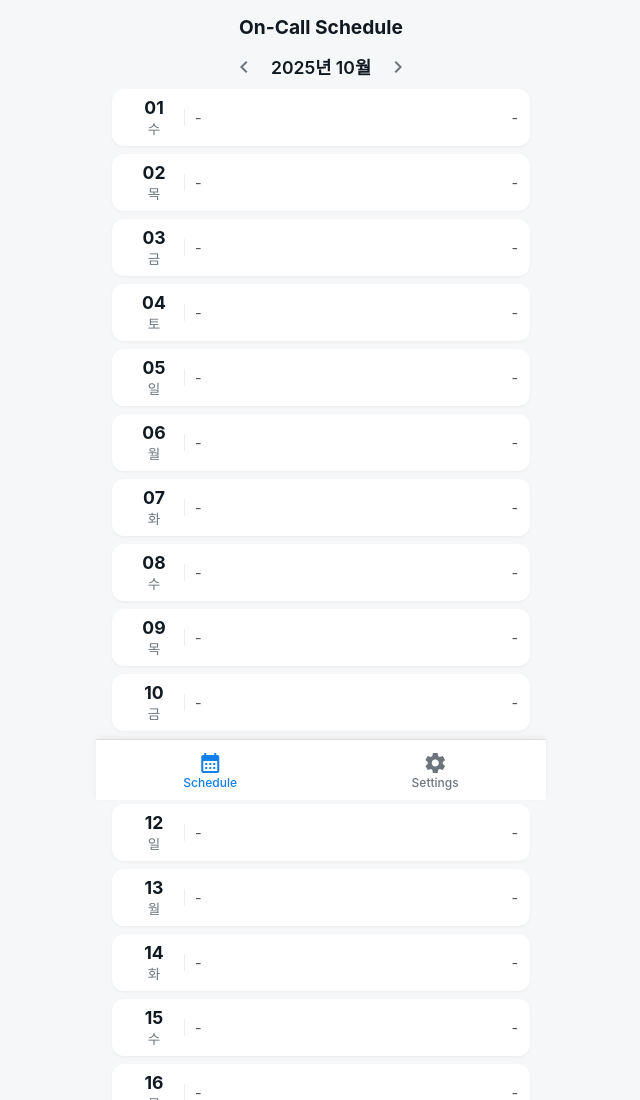
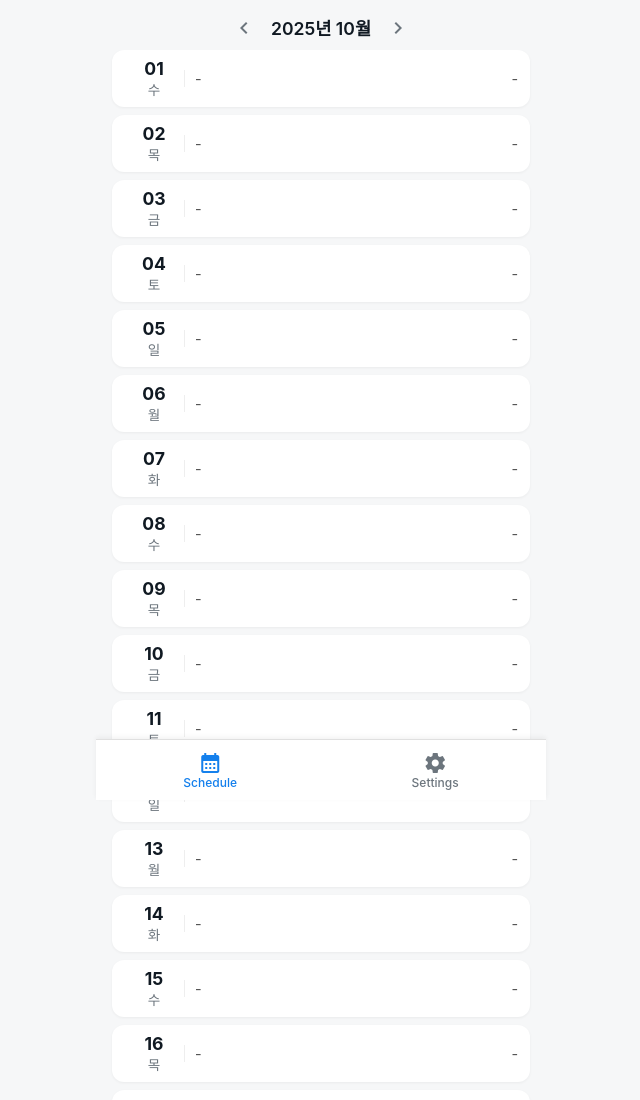
Before and after one commit to annae0sang3/notifier, a website: page notifier-pages-frontend/public/index.html in a window 1280 px wide. Shown: the top 1100 px of the page, without its empty margins (319-959 px from the left). Drawn offline with Linux system fonts and the light colour scheme; no server answers.

Commit message:
title was made invisible.

```diff
--- a/notifier-pages-frontend/public/index.html
+++ b/notifier-pages-frontend/public/index.html
@@ -254,7 +254,7 @@
 <body>
   <div class="container">
     <div class="header">
-      <h1>On-Call Schedule</h1>
+      <!-- <h1>On-Call Schedule</h1> -->
       <div class="month-selector">
         <span class="arrow material-icons" onclick="prevMonth()">chevron_left</span>
         <h2 id="current-month-year">2025년 10월</h2>
```
